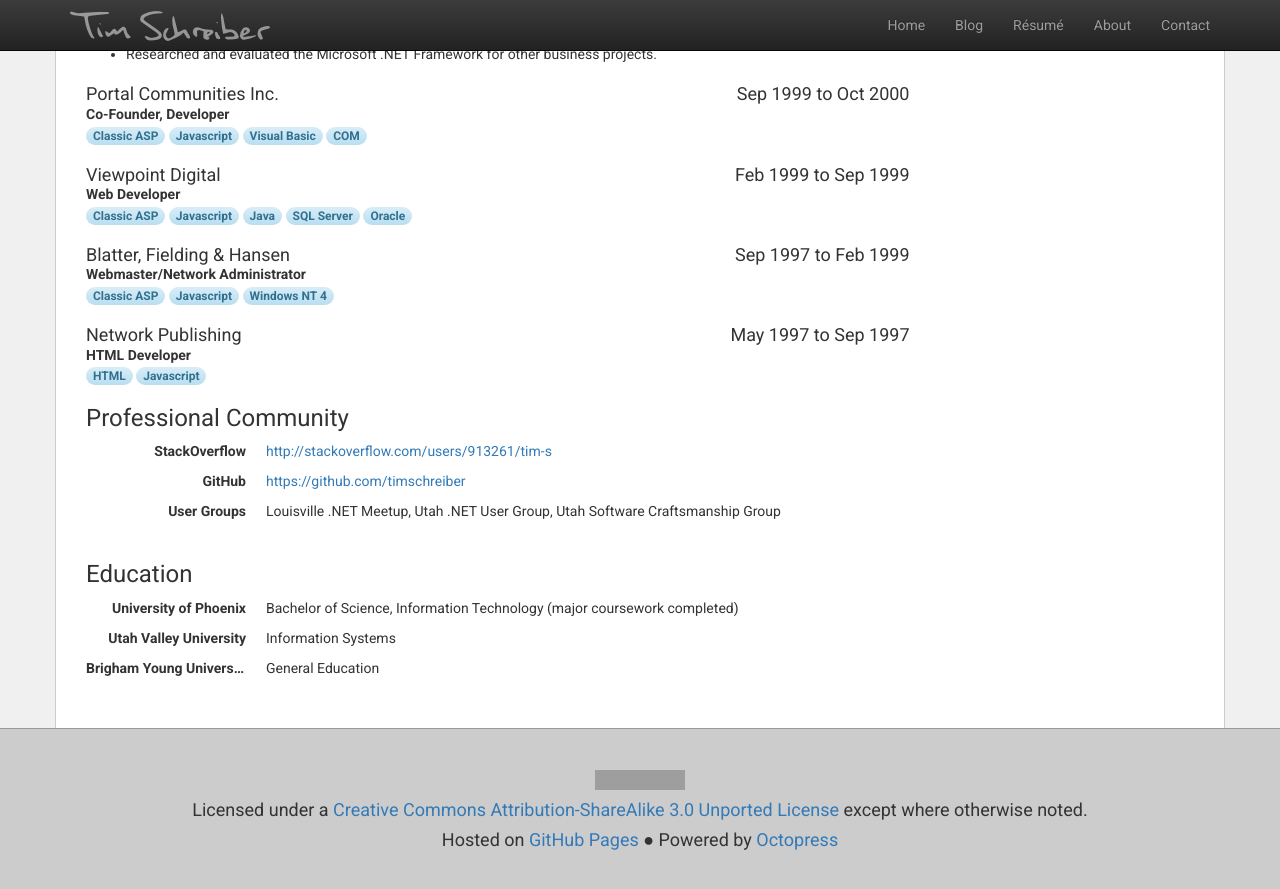
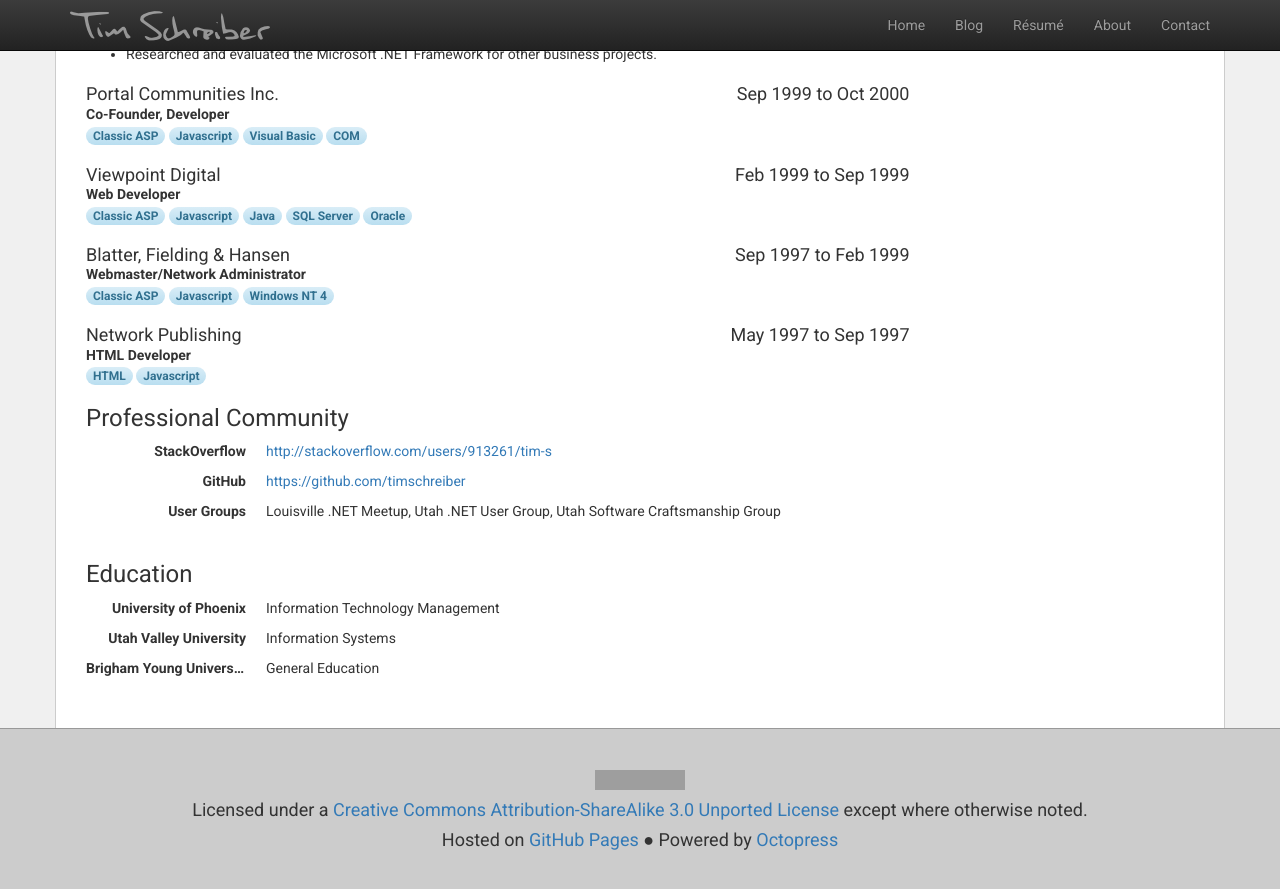
Before and after one commit to timschreiber/timschreiber.github.com, a Jekyll site: the page built from resume/index.md, in a window 1280 px wide and 900 px high, scrolled down 3300 px. Shown: the top 889 px of the window. Built offline with Jekyll 4.4.1, drawn with Linux system fonts in a browser that asks for light colours; nearby versions of some CDN libraries; grey boxes are pictures that could not be loaded.

Commit message:
Update index.md

```diff
--- a/resume/index.md
+++ b/resume/index.md
@@ -420,7 +420,7 @@
 		<h3>Education</h3>
 		<dl class="dl-horizontal">
 			<dt>University of Phoenix</dt>
-			<dd>Bachelor of Science, Information Technology (major coursework completed)</dd>
+			<dd>Information Technology Management</dd>
 			<dt>Utah Valley University</dt>
 			<dd>Information Systems</dd>
 			<dt>Brigham Young University</dt>
```
